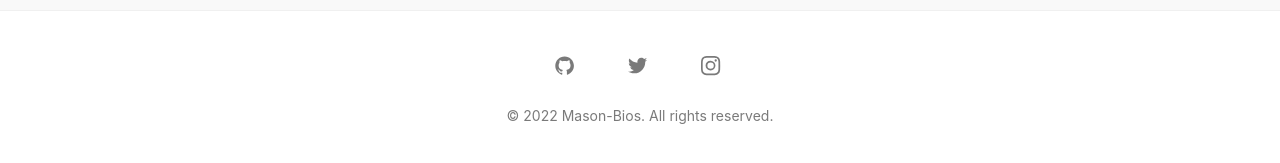
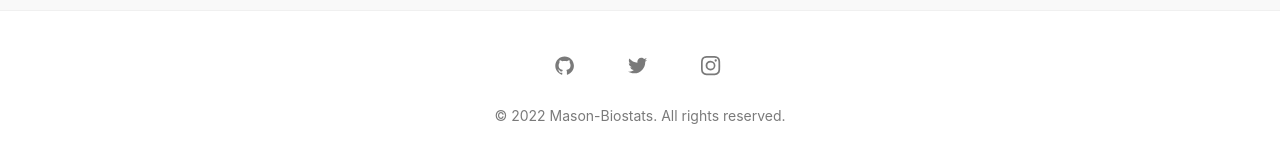
Before and after one commit to Masonstats/Masonstats.github.io, a Jekyll site: the page built from index.md, in a window 1280 px wide and 900 px high, scrolled down 935 px. Shown: the part 729-892 px from the top of the window. Built offline with Jekyll 4.4.1, drawn with Linux system fonts in a browser that asks for light colours.

Commit message:
Update _config.yml

```diff
--- a/_config.yml
+++ b/_config.yml
@@ -1,4 +1,4 @@
-title: Mason-Bios # your site title
+title: Mason-Biostats # your site title
 author: GitHub User
 email: your-email@domain.com # email for form submission, you also have to change it in _js/scripts.js
 description: > # this means to ignore newlines until "baseurl:"
```
